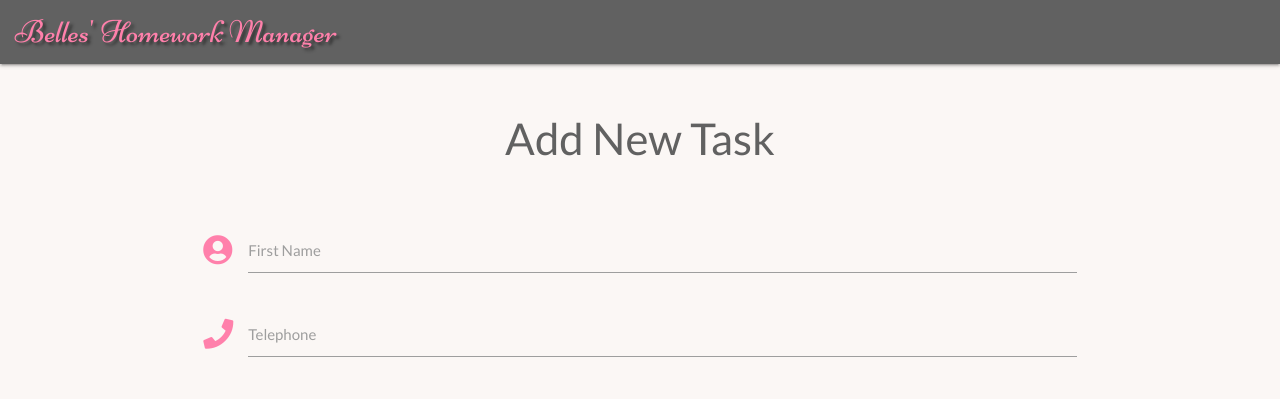
After one commit to Rachel2308/MS3-belles-task-manager, a Flask app: page /add_task in a window 1280 px wide. The commit adds this page. Shown: the top 399 px of the page. Run offline with Flask 2, Linux system fonts and the light colour scheme; some libraries are stand-ins or nearby versions.

```diff
--- a/app.py
+++ b/app.py
@@ -24,10 +24,10 @@ def homework():
 
 
 @app.route("/")
-@app.route("/show_tasks")
-def show_tasks():
-    homework = mongo.db.homework.find()
-    return render_template("leads.html", homework=homework)
+@app.route("/lead_tasks")
+def lead_tasks():
+    lead_homework = mongo.db.homework.find()
+    return render_template("leads.html", lead_homework=lead_homework)
 
 
 @app.route("/register", methods=["GET", "POST"])
@@ -79,8 +79,6 @@ def login():
     return render_template("login.html")
 
 
-
-
 @app.route("/logout")
 def logout():
     flash("You are now logged out of the site")
@@ -92,6 +90,12 @@ def logout():
 def calendar():
     return render_template("calendar.html")
 
+
+@app.route("/add_task")
+def add_task():
+    return render_template("add_tasks.html")
+
+
 if __name__ == "__main__":
     app.run(host=os.environ.get("IP"),
             port=int(os.environ.get("PORT")),
--- a/static/css/style.css
+++ b/static/css/style.css
@@ -63,7 +63,7 @@ header a:hover {
 
 }
 
-.input-field {
+.registration-form {
     border-color: #4d4455;
     background-color: white;
     border-radius: 20px;
@@ -97,10 +97,12 @@ header a:hover {
 
 /* Section task pages */
 
+.card {
+    margin-top: 30px;
+}
+
 .card-title {
-    margin-top: 30px;
     height: 300px;
-
 }
 
 .task-title {
--- /dev/null
+++ b/templates/add_tasks.html
@@ -0,0 +1,24 @@
+{% extends "base.html" %}
+{% block content %}
+
+    <h3 class="center-align page-title">Add New Task</h3>
+
+<div class="row">
+    <form class="col s12" method="POST" action="">
+      <div class="row">
+
+        <div class="input-field col s12">
+          <i class="fas fa-user-circle prefix pink-text text-accent-1"></i>
+          <input id="icon_prefix" type="text" class="validate">
+          <label for="icon_prefix">First Name</label>
+        </div>
+        <div class="input-field col s12">
+          <i class="fas fa-phone prefix pink-text text-accent-1"></i>
+          <input id="icon_telephone" type="tel" class="validate">
+          <label for="icon_telephone">Telephone</label>
+        </div>
+      </div>
+    </form>
+  </div>
+
+{% endblock %}
--- a/templates/base.html
+++ b/templates/base.html
@@ -32,7 +32,7 @@
                 <ul class="right hide-on-med-and-down">
 
                     {% if session.user %}
-                        <li><a href="#" class="text-shadow"><i class="fas fa-plus"></i>  Add Task</a></li>
+                        <li><a href="{{ url_for('add_task') }}" class="text-shadow"><i class="fas fa-plus"></i>  Add Task</a></li>
                         <li><a href="{{ url_for('homework') }}" class="text-shadow"><i class="fas fa-list"></i>  View Tasks</a></li>
                         <li><a href="{{ url_for('logout') }}" class="text-shadow"><i class="fas fa-sign-out-alt"></i>  Log Out</a></li>
                     {% else %}
@@ -48,7 +48,7 @@
             <li><h4 class="center-align pink-text text-accent-2">Belles' Homework Manager</h4></li>
 
             {% if session.user %}
-                    <li><a href="#"><i class="fas fa-plus"></i>  Add Task</a></li>
+                    <li><a href="{{ url_for('add_task') }}"><i class="fas fa-plus"></i>  Add Task</a></li>
                     <li><a href="{{ url_for('homework') }}"><i class="fas fa-list"></i>  View Tasks</a></li>
                     <li><a href="{{ url_for('logout') }}"><i class="fas fa-sign-out-alt"></i>  Log Out</a></li>
                 {% else %}
--- a/templates/homework.html
+++ b/templates/homework.html
@@ -20,7 +20,7 @@
             </div></a>
         </div>
         <div class="col s12 m6 l4">
-            <a href="{{ url_for('show_tasks') }}"><div class="card-panel pink accent-1 section-link">
+            <a href="{{ url_for('lead_tasks') }}"><div class="card-panel pink accent-1 section-link">
                 Lead Section
             </div></a>
         </div>
--- a/templates/login.html
+++ b/templates/login.html
@@ -19,7 +19,7 @@
 
             <!-- Enter Password -->
             <div class="row">
-                <div class="input-field col s10 offset-s1">
+                <div class="input-field registration-form col s10 offset-s1">
                     <i class="fas fa-lock prefix pink-text text-accent-1 text-shadow"></i>
                     <input id="password" name="password" type="password" minlength="5" maxlength="15"
                         pattern="^[a-zA-Z0-9]{5,}$" class="validate" placeholder="Enter Password (minimum 8 characters)" required>
--- a/templates/register.html
+++ b/templates/register.html
@@ -19,7 +19,7 @@
 
             <!-- Enter Password -->
             <div class="row">
-                <div class="input-field col s10 offset-s1">
+                <div class="input-field registration-form col s10 offset-s1">
                     <i class="fas fa-lock prefix pink-text text-accent-1 text-shadow"></i>
                     <input id="password" name="password" type="password" minlength="5" maxlength="15"
                         pattern="^[a-zA-Z0-9]{5,}$" class="validate" placeholder="Enter Password (minimum 5 characters)" required>
```
Also changed, not shown: templates/leads.html (+8 -6 lines), testing.md (+17 -7 lines).
